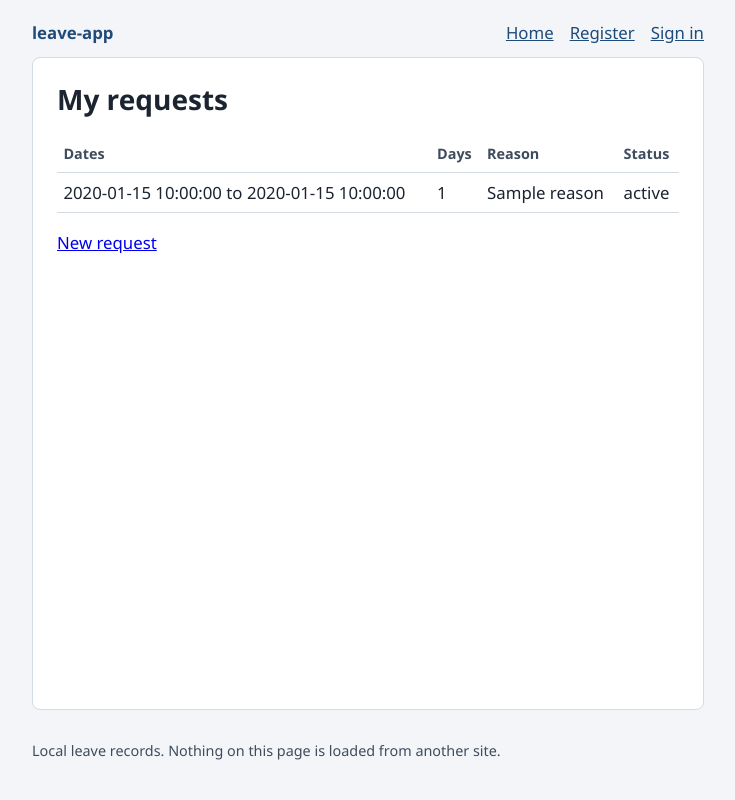
After one commit to mjoha/zfg-leave-app, a FastAPI app: template app/templates/request_list.html in a window 1280 px wide. The commit adds this page. Shown: the whole page, without its empty margins (272-1007 px from the left). Run offline with FastAPI, Linux system fonts and the light colour scheme; the template is opened without the code that fills it: most values are stand-ins (such as "Sample title", 1, 10 or a date in 2020).

Commit message:
F-006: list the signed-in user's leave requests.
After a request is saved, My requests shows that account's dates, day count, reason, and pending status. Another account's requests stay off the list.

Co-authored-by: Cursor <cursoragent@cursor.com>

```diff
--- a/app/main.py
+++ b/app/main.py
@@ -1,4 +1,4 @@
-from datetime import date, timezone
+from datetime import timezone
 from pathlib import Path
 
 from fastapi import Depends, FastAPI, Form, Request
@@ -11,7 +11,12 @@ from starlette.middleware.sessions import SessionMiddleware
 
 from app.config import get_settings
 from app.database import get_db, get_engine
-from app.leave import create_leave_request, inclusive_days, validate_leave_request
+from app.leave import (
+    create_leave_request,
+    inclusive_days,
+    list_leave_requests_for_user,
+    validate_leave_request,
+)
 from app.models import User
 from app.users import (
     DuplicateEmailError,
@@ -283,34 +288,39 @@ def submit_leave_request(
     except OperationalError:
         db.rollback()
         return templates.TemplateResponse(request, "database_unavailable.html", {}, status_code=503)
-    return RedirectResponse(
-        url=f"/requests/created?start={data.start_date.isoformat()}&end={data.end_date.isoformat()}",
-        status_code=303,
-    )
+    return RedirectResponse(url="/requests?saved=1", status_code=303)
 
 
-@app.get("/requests/created", response_class=HTMLResponse)
-def leave_request_created(request: Request, db: Session = Depends(get_db)) -> Response:
+def _request_rows(rows: list) -> list[dict[str, object]]:
+    return [
+        {
+            "start_date": row.start_date.isoformat(),
+            "end_date": row.end_date.isoformat(),
+            "day_count": inclusive_days(row.start_date, row.end_date),
+            "reason": row.reason,
+            "status_label": "Pending" if row.status == "pending" else row.status,
+        }
+        for row in rows
+    ]
+
+
+@app.get("/requests", response_class=HTMLResponse)
+def my_leave_requests(request: Request, db: Session = Depends(get_db)) -> Response:
     try:
         user = _profile_user(request, db)
+        rows = list_leave_requests_for_user(db, user.id) if user is not None else []
     except OperationalError:
         db.rollback()
         return templates.TemplateResponse(request, "database_unavailable.html", {}, status_code=503)
     if user is None:
         return RedirectResponse(url="/login", status_code=303)
-    start_raw = request.query_params.get("start", "")
-    end_raw = request.query_params.get("end", "")
-    try:
-        start_date = date.fromisoformat(start_raw)
-        end_date = date.fromisoformat(end_raw)
-    except ValueError:
-        start_date = None
-        end_date = None
-    day_count = inclusive_days(start_date, end_date) if start_date and end_date and end_date >= start_date else None
     return templates.TemplateResponse(
         request,
-        "request_created.html",
-        {"start_date": start_raw, "end_date": end_raw, "day_count": day_count},
+        "request_list.html",
+        {
+            "requests": _request_rows(rows),
+            "saved": request.query_params.get("saved") == "1",
+        },
     )
 
 
--- a/app/static/style.css
+++ b/app/static/style.css
@@ -159,6 +159,24 @@ button {
   font-weight: 600;
 }
 
+table {
+  width: 100%;
+  border-collapse: collapse;
+}
+
+th,
+td {
+  padding: 0.45rem 0.4rem;
+  border-bottom: 1px solid var(--border);
+  text-align: left;
+  vertical-align: top;
+}
+
+th {
+  color: var(--muted);
+  font-size: 0.9rem;
+}
+
 .errors {
   margin: 0;
   padding: 0.75rem 1rem 0.75rem 1.5rem;
--- a/app/templates/base.html
+++ b/app/templates/base.html
@@ -13,6 +13,7 @@
     <nav aria-label="Primary">
       <a href="/" data-testid="nav-home">Home</a>
       {% if current_user %}
+        <a href="/requests" data-testid="nav-requests">My requests</a>
         <a href="/requests/new" data-testid="nav-new-request">New request</a>
         <a href="/profile" data-testid="nav-profile">Profile</a>
         <span data-testid="nav-user">{{ current_user.display_name }}</span>
--- /dev/null
+++ b/app/templates/request_list.html
@@ -0,0 +1,35 @@
+{% extends "base.html" %}
+
+{% block title %}My requests{% endblock %}
+
+{% block content %}
+  <h1>My requests</h1>
+  {% if saved %}
+    <p class="notice" data-testid="request-saved">Request saved.</p>
+  {% endif %}
+  {% if requests %}
+    <table data-testid="request-list">
+      <thead>
+        <tr>
+          <th>Dates</th>
+          <th>Days</th>
+          <th>Reason</th>
+          <th>Status</th>
+        </tr>
+      </thead>
+      <tbody>
+        {% for item in requests %}
+          <tr data-testid="request-row">
+            <td>{{ item.start_date }} to {{ item.end_date }}</td>
+            <td>{{ item.day_count }}</td>
+            <td>{{ item.reason }}</td>
+            <td data-testid="request-status">{{ item.status_label }}</td>
+          </tr>
+        {% endfor %}
+      </tbody>
+    </table>
+  {% else %}
+    <p data-testid="request-empty">You have no leave requests yet.</p>
+  {% endif %}
+  <p><a href="/requests/new" data-testid="request-list-new">New request</a></p>
+{% endblock %}
```
Also changed, not shown: app/leave.py (+10 -0 lines), app/templates/request_created.html (deleted, +0 -13 lines), tests/test_leave_request.py (+38 -3 lines), tests/test_selectors.py (+1 -0 lines), README.md.
